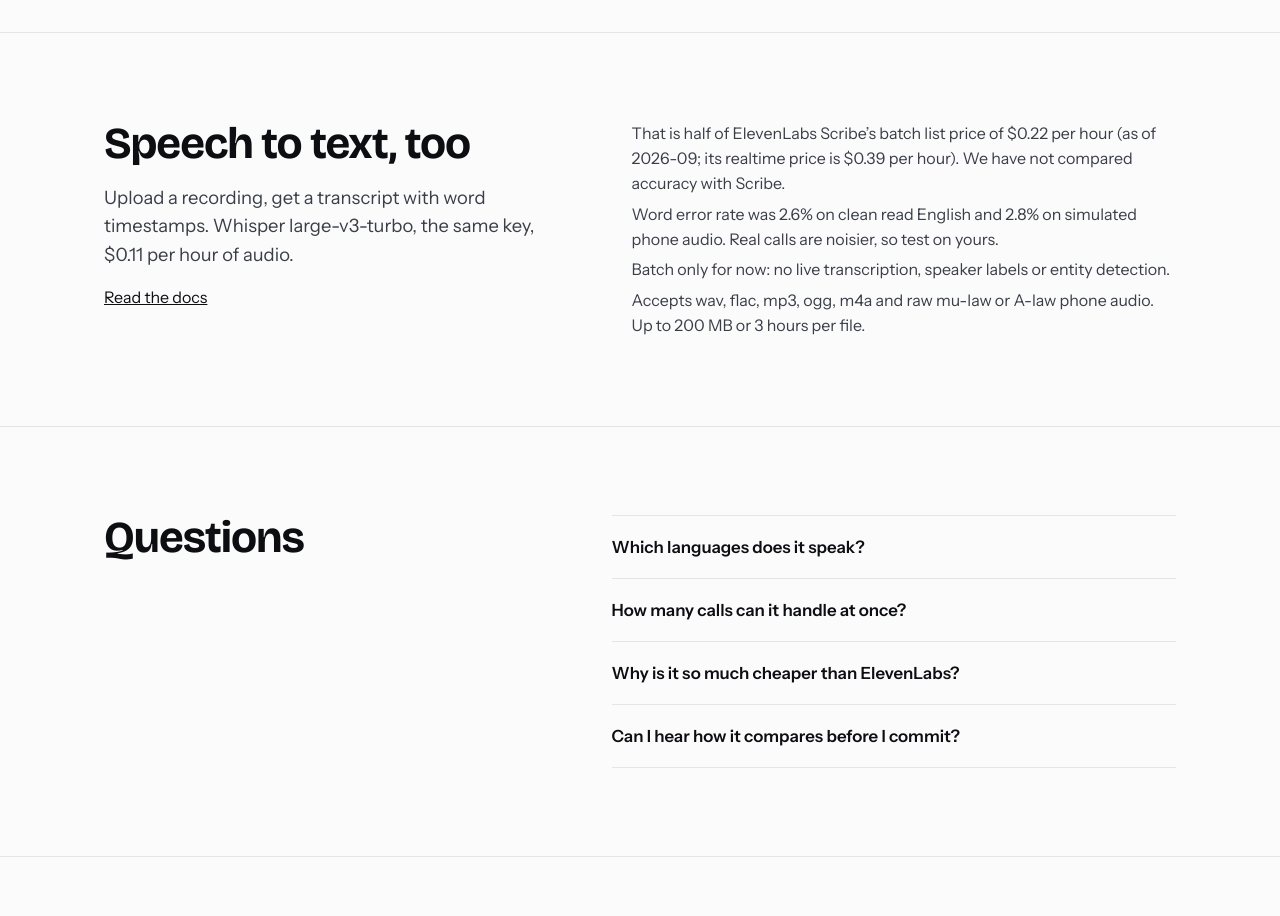
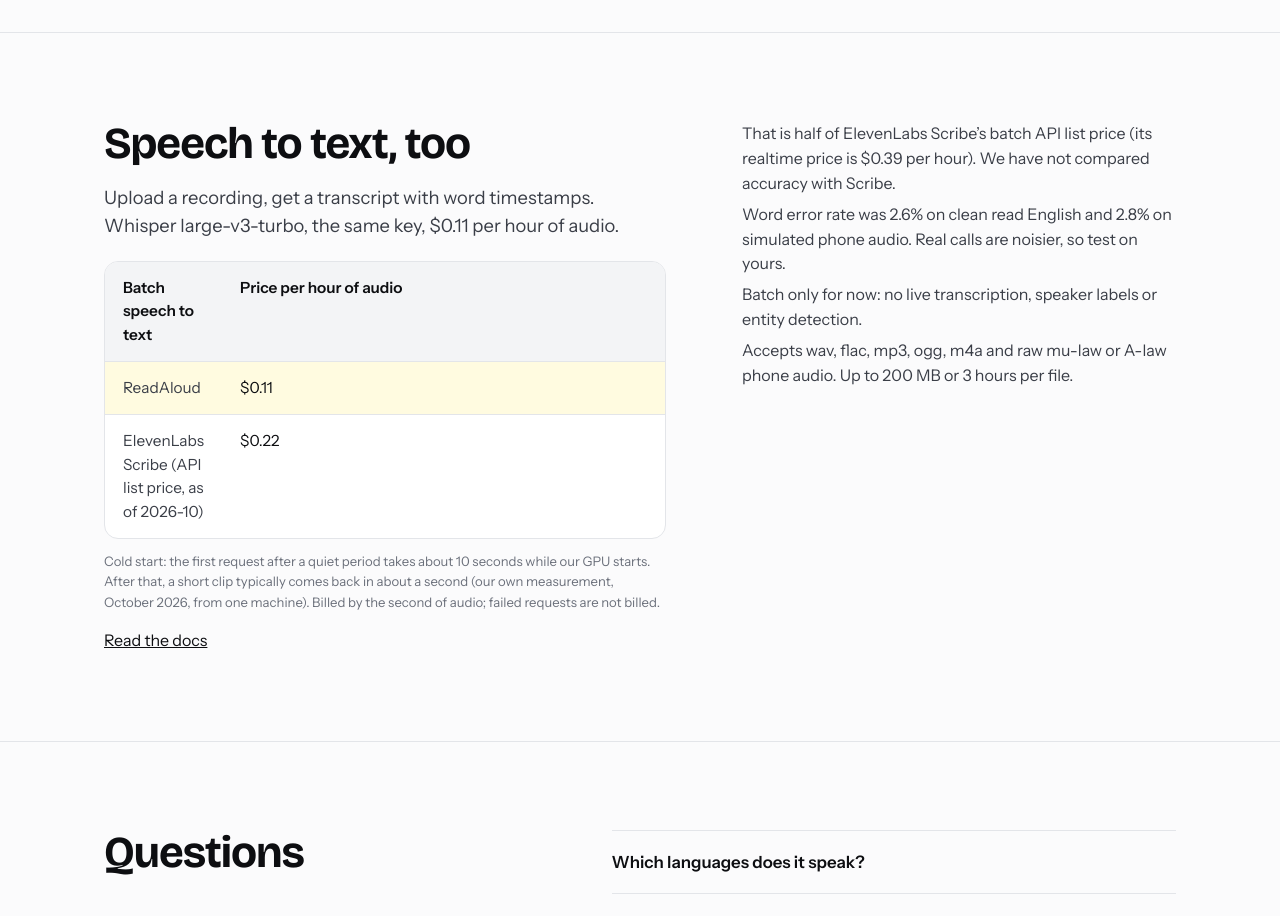
Before and after one commit to tsushanth/ListenAI, a Next.js app in the folder web/: page / in a window 1280 px wide. Shown: the part 4760-5676 px from the top of the page. Built offline with nearby package versions, Linux system fonts and the light colour scheme.

Commit message:
Landing: STT price block (ReadAloud vs Scribe API list, dated) with the cold-start note beside it
Co-Authored-By: Claude Sonnet 5.5 <noreply@anthropic.com>

```diff
--- a/web/src/app/page.tsx
+++ b/web/src/app/page.tsx
@@ -173,11 +173,24 @@ export default function Home() {
               <p className="ra-lede">
                 Upload a recording, get a transcript with word timestamps. Whisper large-v3-turbo, the same key, $0.11 per hour of audio.
               </p>
+              <div className="ra-table-wrap" style={{ marginTop: 20 }}>
+                <table className="ra-table">
+                  <thead><tr><th>Batch speech to text</th><th>Price per hour of audio</th></tr></thead>
+                  <tbody>
+                    <tr><td className="hl">ReadAloud</td><td className="hl">$0.11</td></tr>
+                    <tr><td>ElevenLabs Scribe (API list price, as of 2026-10)</td><td>$0.22</td></tr>
+                  </tbody>
+                </table>
+              </div>
+              <p className="ra-small" style={{ marginTop: 12 }}>
+                Cold start: the first request after a quiet period takes about 10 seconds while our GPU starts. After that, a short clip typically
+                comes back in about a second (our own measurement, October 2026, from one machine). Billed by the second of audio; failed requests are not billed.
+              </p>
               <p style={{ marginTop: 16 }}><Link href="/developers#speech-to-text" style={{ textDecoration: 'underline' }}>Read the docs</Link></p>
             </div>
             <div className="ra-ref" style={{ marginTop: 0 }}>
               <ul>
-                <li>That is half of ElevenLabs Scribe&rsquo;s batch list price of $0.22 per hour (as of 2026-09; its realtime price is $0.39 per hour). We have not compared accuracy with Scribe.</li>
+                <li>That is half of ElevenLabs Scribe&rsquo;s batch API list price (its realtime price is $0.39 per hour). We have not compared accuracy with Scribe.</li>
                 <li>Word error rate was 2.6% on clean read English and 2.8% on simulated phone audio. Real calls are noisier, so test on yours.</li>
                 <li>Batch only for now: no live transcription, speaker labels or entity detection.</li>
                 <li>Accepts wav, flac, mp3, ogg, m4a and raw mu-law or A-law phone audio. Up to 200 MB or 3 hours per file.</li>
```
